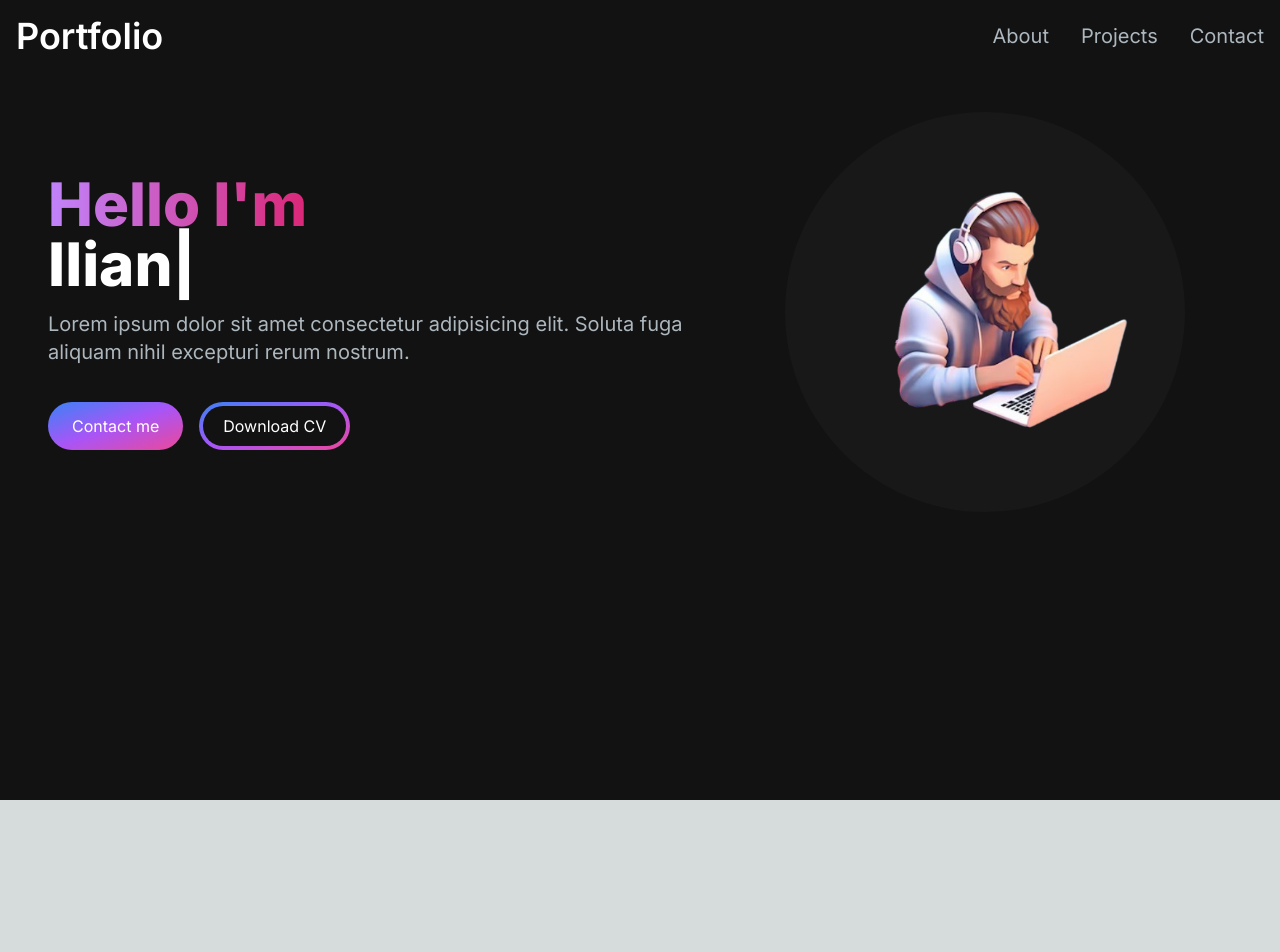
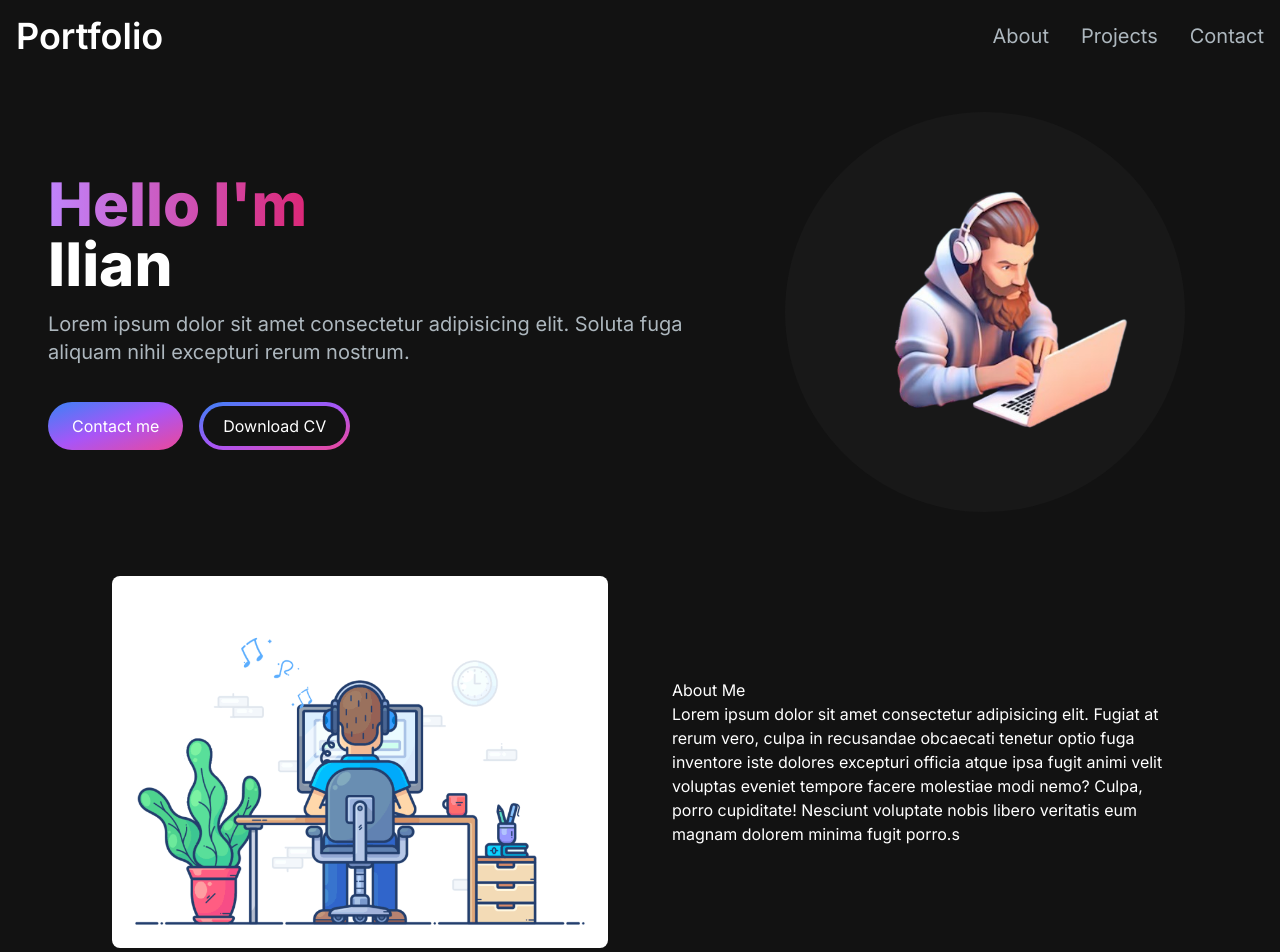
Before and after one commit to IlianCholpanov/portfolio-website, a Next.js app: page / in a window 1280 px wide. Shown: the top 952 px of the page. Before the commit the page ends 800 px from the top, so only its background shows below. Built offline with nearby package versions, Linux system fonts and the light colour scheme.

Commit message:
about section added

```diff
--- /dev/null
+++ b/src/app/components/AboutSection.jsx
@@ -0,0 +1,31 @@
+/* eslint-disable @next/next/no-img-element */
+
+function AboutSection() {
+  return (
+    <section className="text-white">
+      <div className="md:grid md:grid-cols-2 gap-8 items-center py-8 px-4 xl:gap-16 sm:py-16 xl:px-16">
+        <img
+          src="/images/about-image.gif"
+          alt="about image"
+          className="rounded-lg"
+          width={500}
+          height={500}
+          loading="lazy"
+        />
+        <div>
+          <h2>About Me</h2>
+          <p>
+            Lorem ipsum dolor sit amet consectetur adipisicing elit. Fugiat at
+            rerum vero, culpa in recusandae obcaecati tenetur optio fuga
+            inventore iste dolores excepturi officia atque ipsa fugit animi
+            velit voluptas eveniet tempore facere molestiae modi nemo? Culpa,
+            porro cupiditate! Nesciunt voluptate nobis libero veritatis eum
+            magnam dolorem minima fugit porro.s
+          </p>
+        </div>
+      </div>
+    </section>
+  );
+}
+
+export default AboutSection;
--- a/src/app/page.js
+++ b/src/app/page.js
@@ -1,5 +1,6 @@
 import HeroSection from "./components/HeroSection";
 import NavBar from "./components/NavBar";
+import AboutSection from "./components/AboutSection";
 
 export default function Home() {
   return (
@@ -7,6 +8,7 @@ export default function Home() {
       <NavBar />
       <div className="container mt-24 mx-auto px-12 py-4">
         <HeroSection />
+        <AboutSection />
       </div>
     </main>
   );
```
Also changed, not shown: public/images/about-image.gif (added).
